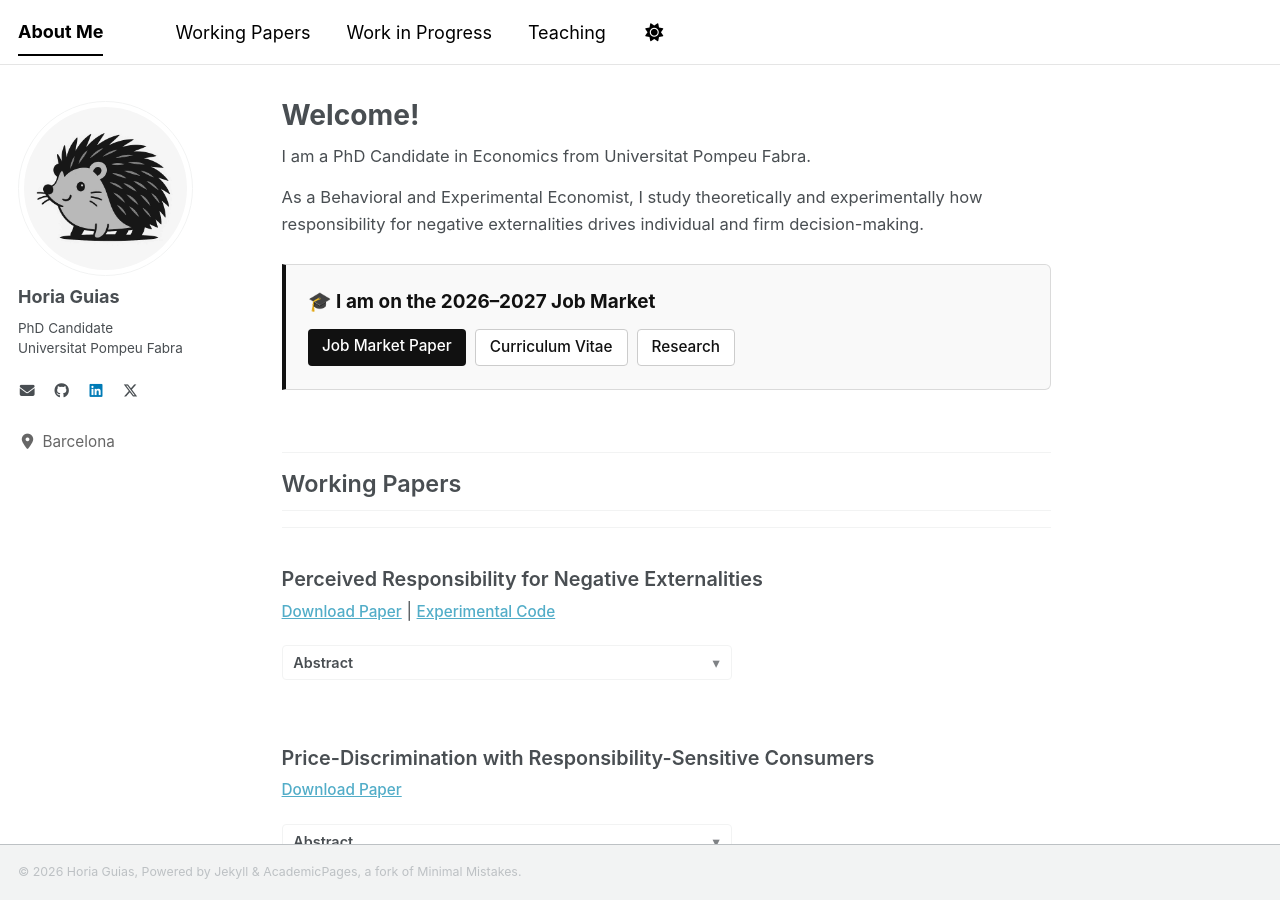
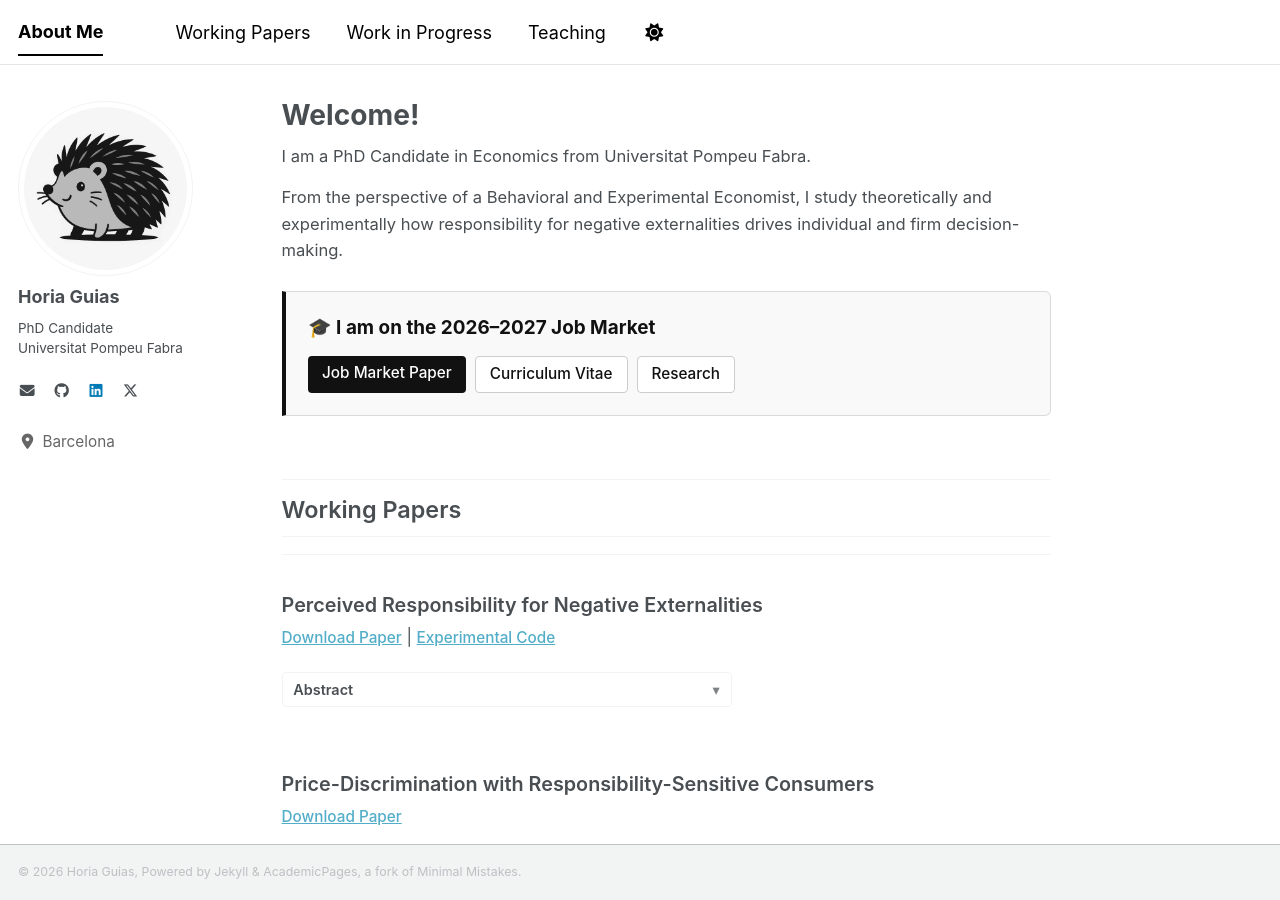
Before and after one commit to horiaguias/horiaguias.github.io, a Jekyll site: the page built from _pages/about.md, in a window 1280 px wide and 900 px high. Built offline with Jekyll 4.4.1, drawn with Linux system fonts in a browser that asks for light colours; a style sheet for code colours, icons or effects is not loaded.

Commit message:
Change Intro Text

```diff
--- a/_pages/about.md
+++ b/_pages/about.md
@@ -14,7 +14,7 @@
 </p>
 
 <p style="line-height: 1.6; margin-bottom: 1.5rem;">
-  As a Behavioral and Experimental Economist, I study theoretically and experimentally how responsibility for negative externalities drives individual and firm decision-making.
+  From the perspective of a Behavioral and Experimental Economist, I study theoretically and experimentally how responsibility for negative externalities drives individual and firm decision-making.
 </p>
 
 <!-- Catchy Job Market Box -->
```
